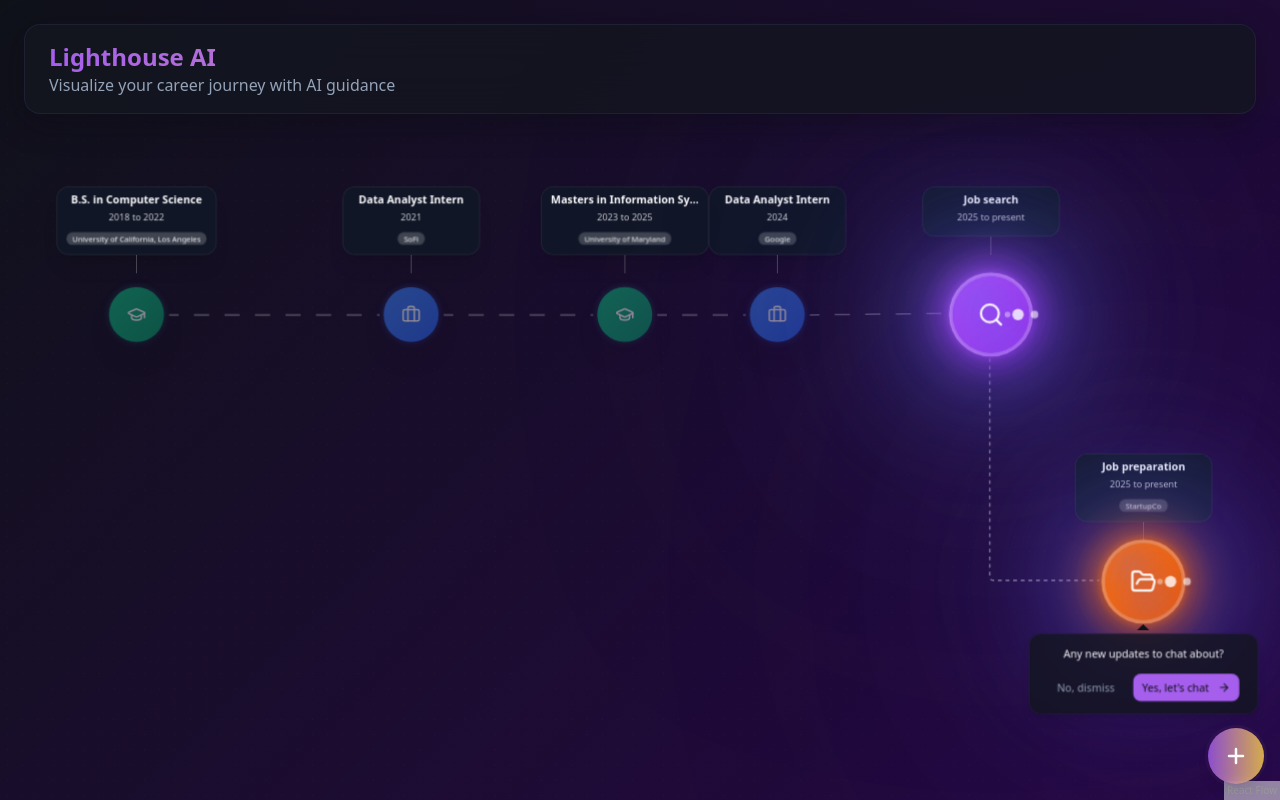
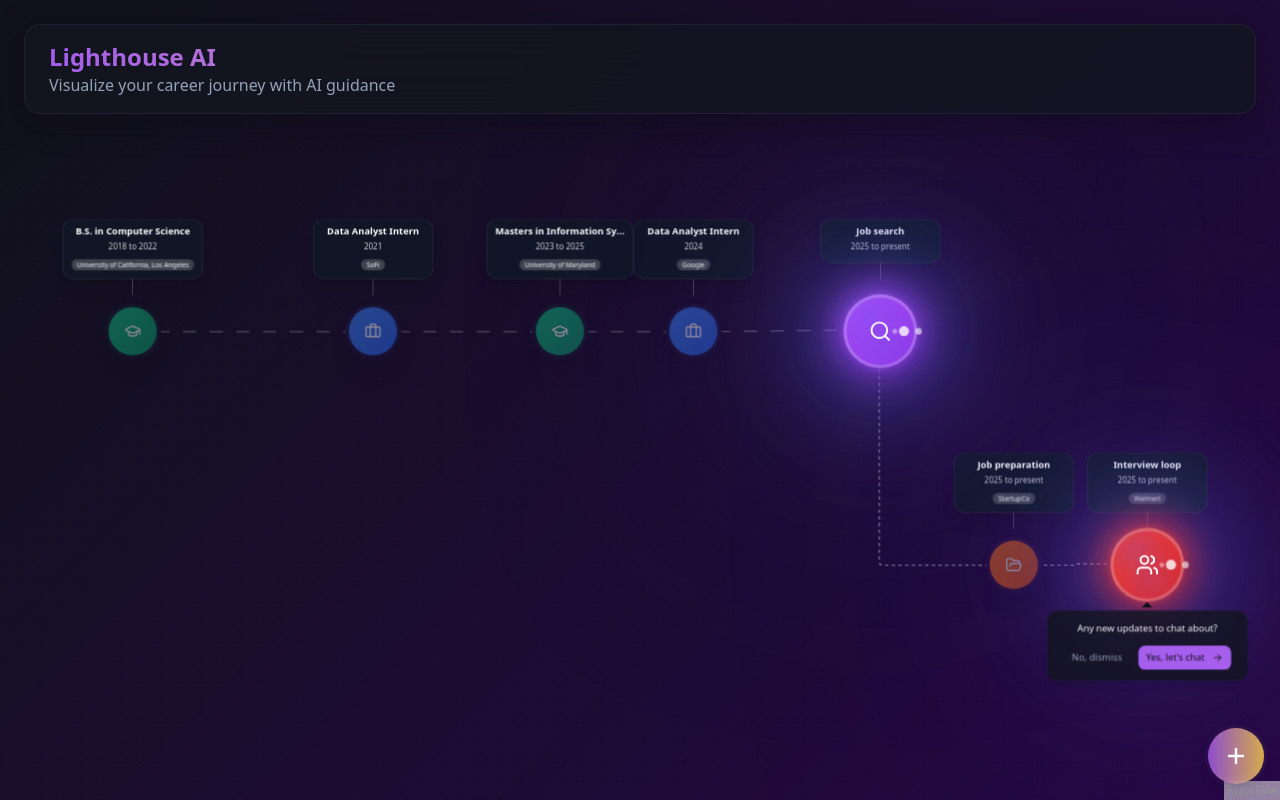
Before and after one commit to Light-houseAI/lighthouse-journey-canvas, a React (Vite) app: page / in a window 1280 px wide. Built offline with nearby package versions, Linux system fonts and the light colour scheme.

Commit message:
Add interview loop node
Add an active "Interview loop" node for Walmart after "Job preparation". The slideout panel will include an overview of the Data Analyst job interview, a link to the job posting, and track two passed interview rounds: recruiter screen and online analytics challenge.

```diff
--- a/src/components/CareerJourney.tsx
+++ b/src/components/CareerJourney.tsx
@@ -184,7 +184,6 @@ const initialNodes: Node[] = [
     id: '5',
     type: 'milestone',
     position: { x: chronologicalPositions['4'].x + 200, y: 650 }, // Apply under 1 year spacing (200px)
-    selected: true, // Mark as active node to get orbit animation
     data: {
       title: 'Job preparation',
       type: 'projects',
@@ -225,6 +224,52 @@ const initialNodes: Node[] = [
           visual: 'placeholder-visual'
         }
       }
+    },
+  },
+  {
+    id: '6',
+    type: 'milestone',
+    position: { x: chronologicalPositions['4'].x + 400, y: 650 }, // Continue spacing pattern
+    selected: true, // Mark as active node
+    data: {
+      title: 'Interview loop',
+      type: 'interviews',
+      date: 'Dec 2025 to present',
+      description: 'Currently interviewing for Data Analyst position at Walmart',
+      skills: ['Data Analysis', 'SQL', 'Python', 'Business Intelligence'],
+      organization: 'Walmart',
+      tags: ['interviews', 'data analyst', 'retail'],
+      jobPostingUrl: 'https://careers.walmart.com/data-analyst-position',
+      interviewRounds: [
+        {
+          id: 1,
+          title: 'Recruiter Screen',
+          status: 'completed',
+          date: 'Dec 15, 2025',
+          description: 'Initial conversation about role expectations and background'
+        },
+        {
+          id: 2,
+          title: 'Online Analytics Challenge',
+          status: 'completed',
+          date: 'Dec 20, 2025',
+          description: 'Technical assessment covering SQL, data interpretation, and business metrics'
+        },
+        {
+          id: 3,
+          title: 'Technical Interview',
+          status: 'upcoming',
+          date: 'Jan 5, 2026',
+          description: 'Deep dive into analytics methodologies and case studies'
+        },
+        {
+          id: 4,
+          title: 'Final Interview',
+          status: 'pending',
+          date: 'TBD',
+          description: 'Meet with hiring manager and team leads'
+        }
+      ]
     },
   },
 ];
@@ -272,6 +317,17 @@ const initialEdges: Edge[] = [
     style: { stroke: 'rgba(255, 255, 255, 0.5)', strokeWidth: 2, strokeDasharray: '5,5' },
     className: 'career-path-edge'
   },
+  // Connecting edge from Job preparation to Interview loop
+  {
+    id: 'e5-6',
+    source: '5',
+    sourceHandle: 'right',
+    target: '6',
+    targetHandle: 'left',
+    type: 'smoothstep',
+    style: { stroke: 'rgba(255, 255, 255, 0.5)', strokeWidth: 2, strokeDasharray: '5,5' },
+    className: 'career-path-edge'
+  },
 ];
 
 interface Milestone extends Record<string, unknown> {
@@ -293,7 +349,7 @@ const CareerJourney: React.FC = () => {
   const [showConversation, setShowConversation] = useState(false);
   const [conversationCategory, setConversationCategory] = useState<string>('');
   const [activeNodeIndex, setActiveNodeIndex] = useState(0);
-  const [dialogVisibleOnNode, setDialogVisibleOnNode] = useState<string>('5'); // Start with most recent active node
+  const [dialogVisibleOnNode, setDialogVisibleOnNode] = useState<string>('6'); // Start with most recent active node (Interview loop)
 
   const onConnect = useCallback(
     (params: Connection) => setEdges((eds) => addEdge(params, eds)),
@@ -395,7 +451,7 @@ const CareerJourney: React.FC = () => {
 
   const handleMoveToNextActiveNode = useCallback(() => {
     // Find all active nodes in reverse chronological order (most recent first)
-    const activeNodeIds = ['5', '4']; // Job preparation (Jun 2025), Job search (Jun 2025)
+    const activeNodeIds = ['6', '5', '4']; // Interview loop (Dec 2025), Job preparation (Jun 2025), Job search (Jun 2025)
     const nextIndex = (activeNodeIndex + 1) % activeNodeIds.length;
     setActiveNodeIndex(nextIndex);
 
@@ -508,7 +564,7 @@ const CareerJourney: React.FC = () => {
         isOpen={isDetailPanelOpen}
         onClose={() => setIsDetailPanelOpen(false)}
         milestone={selectedMilestone}
-        isActive={selectedMilestone?.title === 'Job search'}
+        isActive={selectedMilestone?.title === 'Job search' || selectedMilestone?.title === 'Interview loop'}
       />
     </div>
   );
--- a/src/components/MilestoneDetailPanel.tsx
+++ b/src/components/MilestoneDetailPanel.tsx
@@ -6,11 +6,19 @@ import { DropdownMenu, DropdownMenuContent, DropdownMenuItem, DropdownMenuTrigge
 
 interface MilestoneData {
   title: string;
-  type: 'education' | 'job' | 'transition' | 'skill' | 'event' | 'project';
+  type: 'education' | 'job' | 'transition' | 'skill' | 'event' | 'project' | 'interviews';
   date: string;
   description: string;
   skills: string[];
   organization?: string;
+  jobPostingUrl?: string;
+  interviewRounds?: Array<{
+    id: number;
+    title: string;
+    status: 'completed' | 'upcoming' | 'pending';
+    date: string;
+    description: string;
+  }>;
 }
 
 interface Achievement {
@@ -137,7 +145,60 @@ const MilestoneDetailPanel: React.FC<MilestoneDetailPanelProps> = ({
                   </p>
                 </div>
 
-                {/* Top 3 Achievements */}
+                {/* Top 3 Achievements/Interview Progress */}
+                {milestone.type === 'interviews' && milestone.interviewRounds ? (
+                  <div>
+                    <h2 className="text-lg font-semibold text-foreground mb-4">
+                      Interview Progress
+                    </h2>
+                    <div className="space-y-4">
+                      {milestone.interviewRounds.map((round: any, index: number) => (
+                        <div key={round.id} className="flex items-start gap-4">
+                          <div className={`w-12 h-12 rounded-lg flex items-center justify-center flex-shrink-0 text-lg font-bold ${
+                            round.status === 'completed'
+                              ? 'bg-green-500/20 text-green-600'
+                              : round.status === 'upcoming'
+                              ? 'bg-blue-500/20 text-blue-600'
+                              : 'bg-muted text-muted-foreground'
+                          }`}>
+                            {round.status === 'completed' ? '✓' : index + 1}
+                          </div>
+                          <div className="flex-1">
+                            <div className="flex items-center gap-2 mb-1">
+                              <h3 className="font-semibold text-foreground">{round.title}</h3>
+                              <span className={`px-2 py-0.5 text-xs rounded-full font-medium ${
+                                round.status === 'completed'
+                                  ? 'bg-green-500/20 text-green-600'
+                                  : round.status === 'upcoming'
+                                  ? 'bg-blue-500/20 text-blue-600'
+                                  : 'bg-muted text-muted-foreground'
+                              }`}>
+                                {round.status}
+                              </span>
+                            </div>
+                            <p className="text-muted-foreground leading-relaxed mb-1">{round.description}</p>
+                            <p className="text-xs text-muted-foreground font-medium">{round.date}</p>
+                          </div>
+                        </div>
+                      ))}
+
+                      {/* Job Posting Link */}
+                      {milestone.jobPostingUrl && (
+                        <div className="mt-6 p-4 bg-primary/5 border border-primary/20 rounded-lg">
+                          <a
+                            href={milestone.jobPostingUrl}
+                            target="_blank"
+                            rel="noopener noreferrer"
+                            className="text-primary hover:text-primary/80 font-medium flex items-center gap-2 transition-colors"
+                          >
+                            📄 View Job Posting
+                            <span className="text-sm">↗</span>
+                          </a>
+                        </div>
+                      )}
+                    </div>
+                  </div>
+                ) : (
                   <div>
                     <h2 className="text-lg font-semibold text-foreground mb-4">
                       Top 3 achievements and outcomes
@@ -163,6 +224,7 @@ const MilestoneDetailPanel: React.FC<MilestoneDetailPanelProps> = ({
                       })}
                     </div>
                   </div>
+                )}
 
                 {/* Skills & Keywords */}
                 <div>
```
Lines whose indentation alone changed are shown as unchanged.
